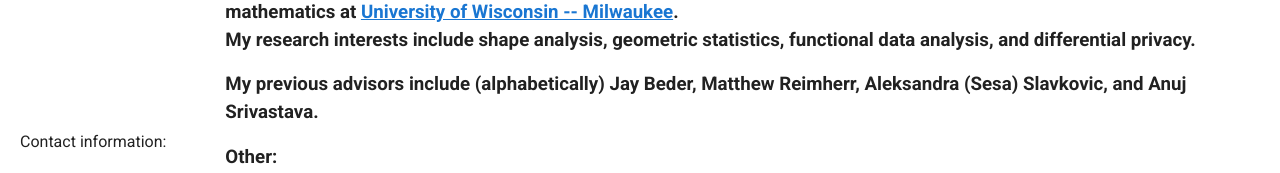
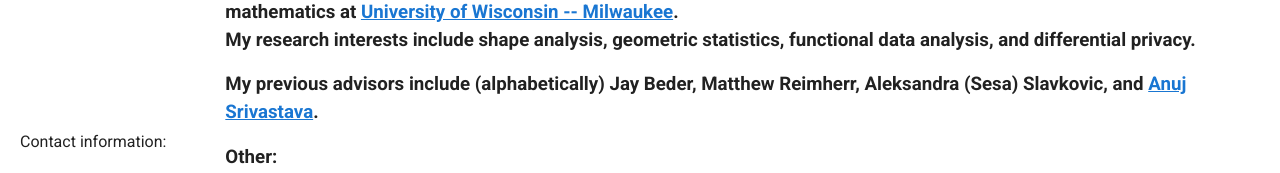
Before and after one commit to Alex-Bailon/carlos-soto-portfolio, a Nuxt app: page /bio in a window 1280 px wide. Shown: the part 162-335 px from the top of the page. Built offline with nearby package versions, Linux system fonts and the light colour scheme.

Commit message:
Update bio.js

```diff
--- a/static/bio.js
+++ b/static/bio.js
@@ -8,7 +8,7 @@ an MS in mathematics at <a href="https://uwm.edu/math/" target="_blank">Universi
 My research interests include shape analysis, geometric statistics, functional data analysis, and differential privacy.</p>
 
 <p>
-My previous advisors include (alphabetically) Jay Beder, Matthew Reimherr, Aleksandra (Sesa) Slavkovic, and Anuj Srivastava. </p>
+My previous advisors include (alphabetically) Jay Beder, Matthew Reimherr, Aleksandra (Sesa) Slavkovic, and <a href="https://scholar.google.com/citations?user=Kj-lB0MAAAAJ&hl=en&oi=ao" target="_blank">Anuj Srivastava</a>. </p>
 
 <p> Other: <br />
 I am interested in rock climbing, lifting, gaming, and music. I am an avid guitarist having played for nearly 20 years
```
